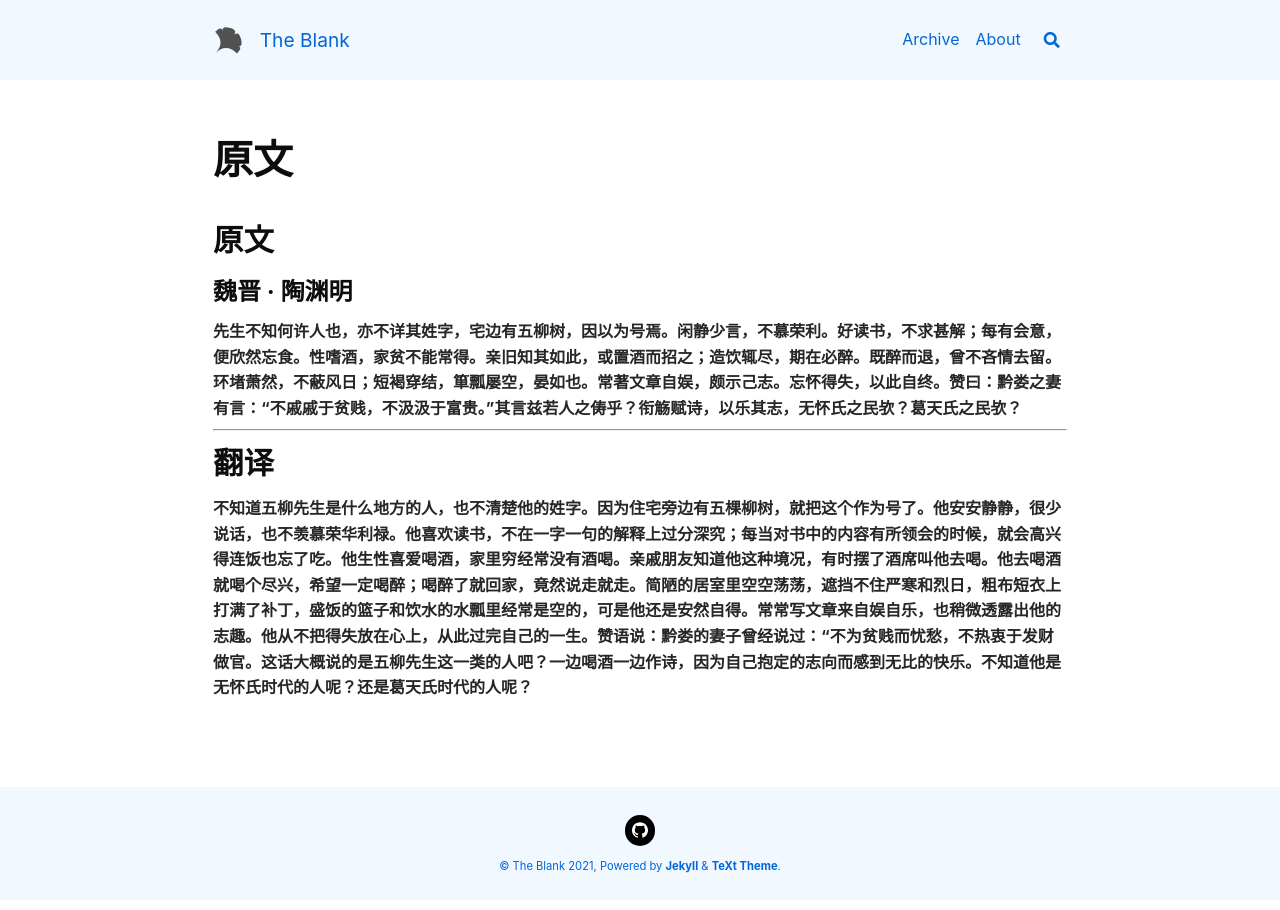
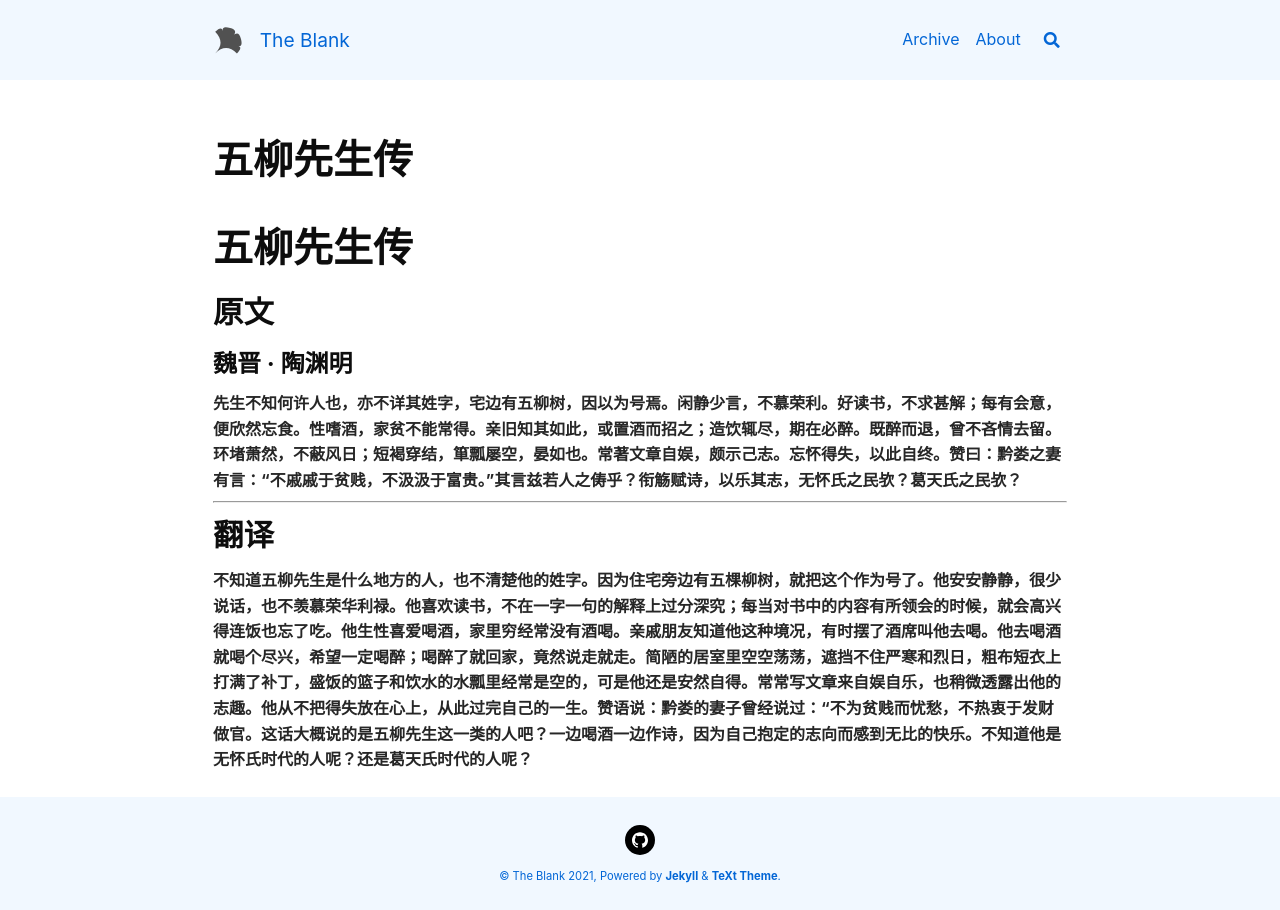
Before and after one commit to yangnuozhen/blank, a Jekyll site: the page built from 56xsz/index.md, in a window 1280 px wide. Built offline with Jekyll 4.4.1, drawn with Linux system fonts in a browser that asks for light colours; nearby versions of some CDN libraries; our own code applies the rules of GitHub Pages for plain Markdown files.

Commit message:
Update index.md

```diff
--- a/56xsz/index.md
+++ b/56xsz/index.md
@@ -1,3 +1,4 @@
+# 五柳先生传
 
 ## 原文
 
```
